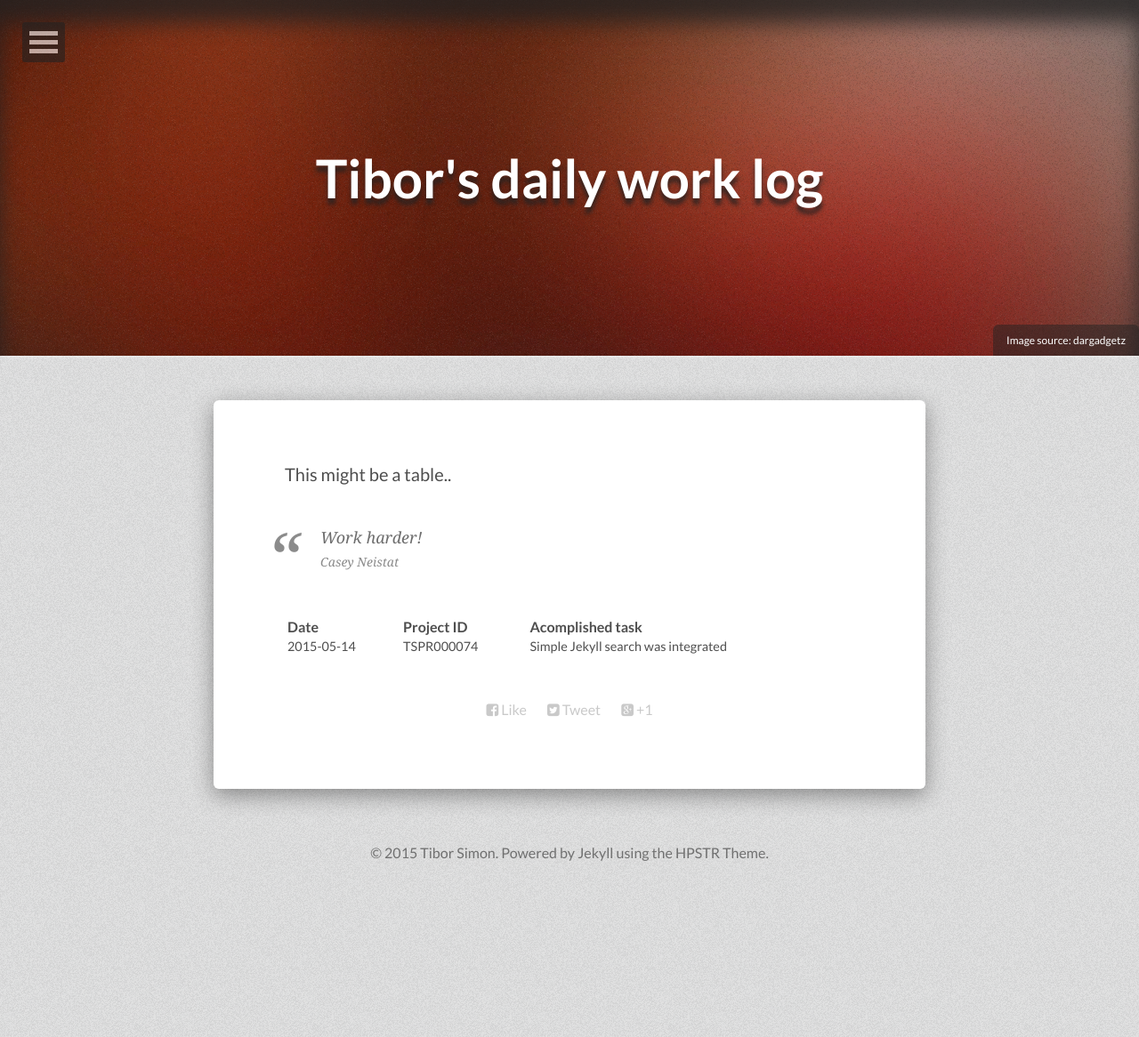
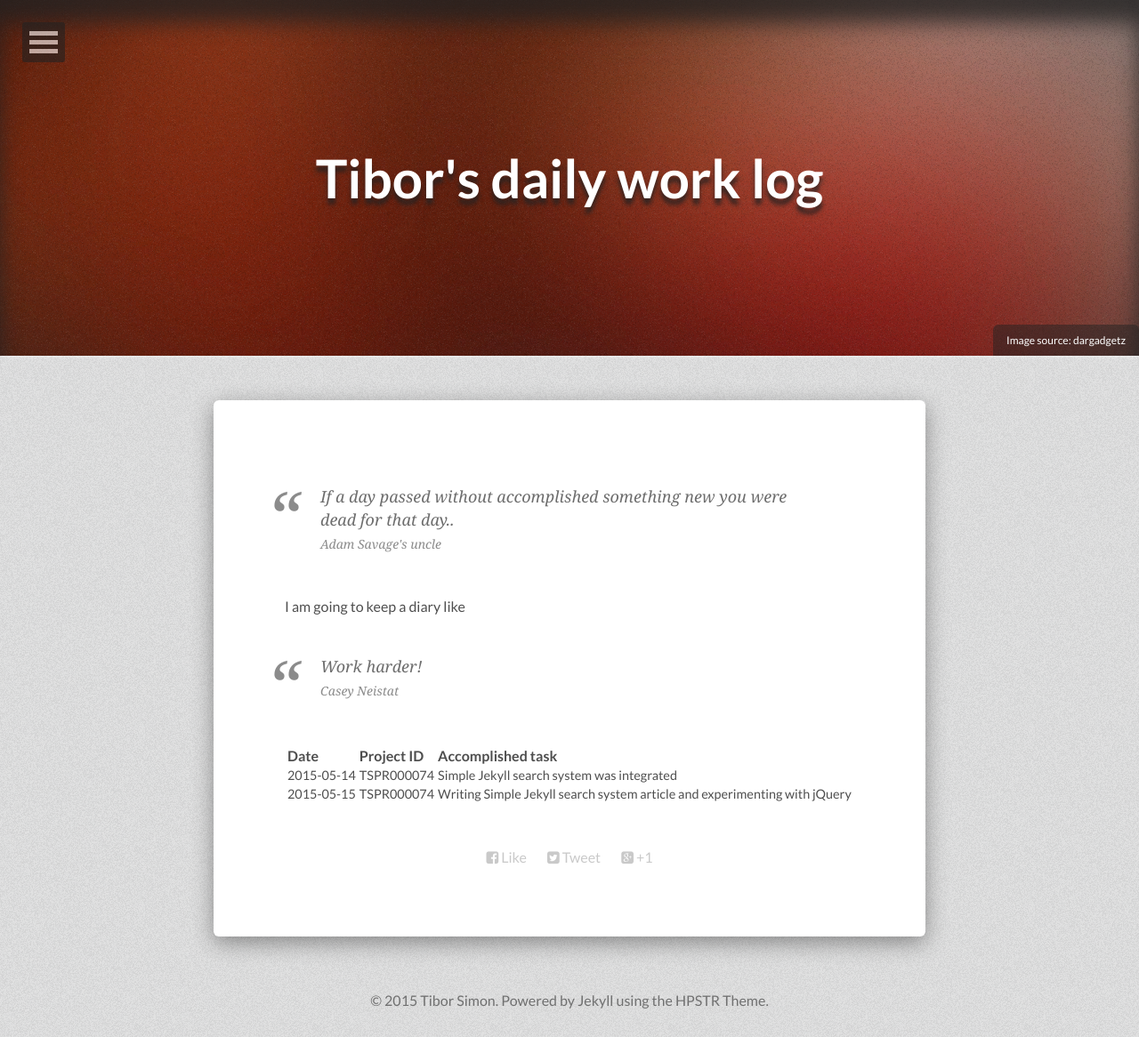
Before and after one commit to tiborsimon/tiborsimon.github.io, a Jekyll site: the page built from worklog/index.md, in a window 1280 px wide. Shown: the whole page at 89% size. Built offline with Jekyll 4.4.1, drawn with Linux system fonts in a browser that asks for light colours; nearby versions of some CDN libraries; before the commit the page ends 1000 px from its top, so only the background shows below that.

Commit message:
artcile upddtae

```diff
--- a/worklog/index.md
+++ b/worklog/index.md
@@ -10,7 +10,12 @@ share: true
 comments: false
 ---
 
-This might be a table..
+<blockquote>
+If a day passed without accomplished something new you were dead for that day..
+<cite>Adam Savage's uncle</cite>
+</blockquote>
+
+I am going to keep a diary like
 
 
 <blockquote>
@@ -19,6 +24,7 @@ Work harder!
 </blockquote>
 
 
-| Date | Project ID | Acomplished task |
+| Date | Project ID | Accomplished task |
 |:-----------|:------------|:------------|
-| 2015-05-14 | TSPR000074 | Simple Jekyll search was integrated
+| 2015-05-14 | TSPR000074 | Simple Jekyll search system was integrated
+| 2015-05-15 | TSPR000074 | Writing Simple Jekyll search system article and experimenting with jQuery
```
